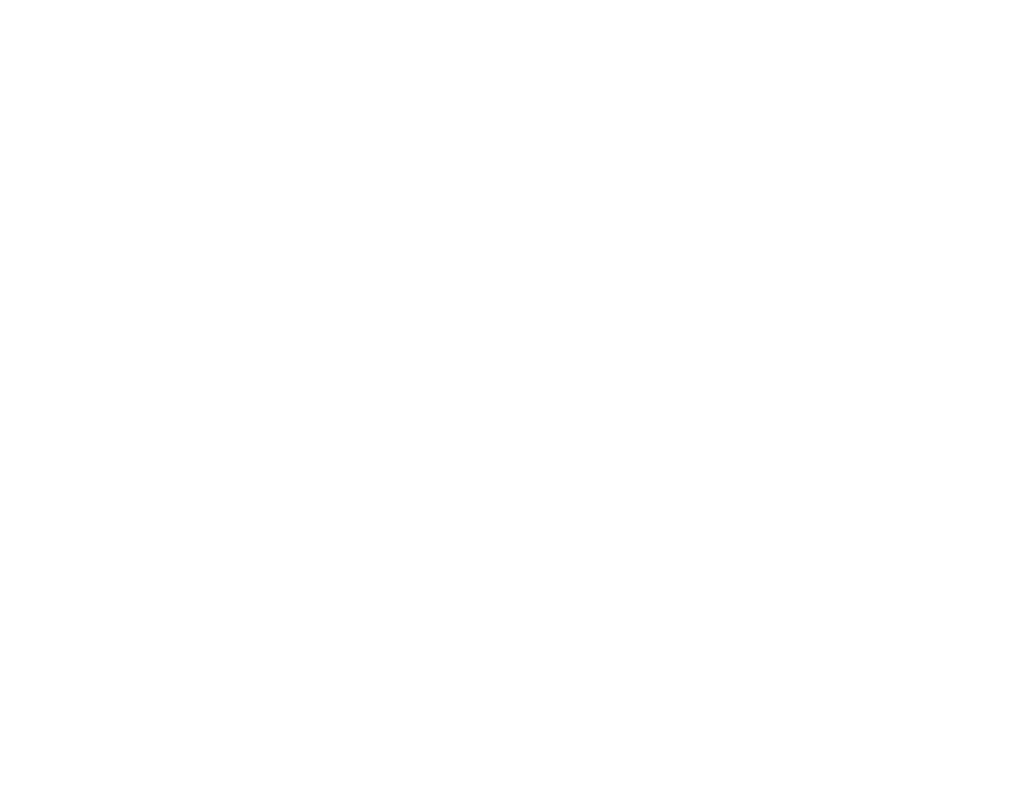
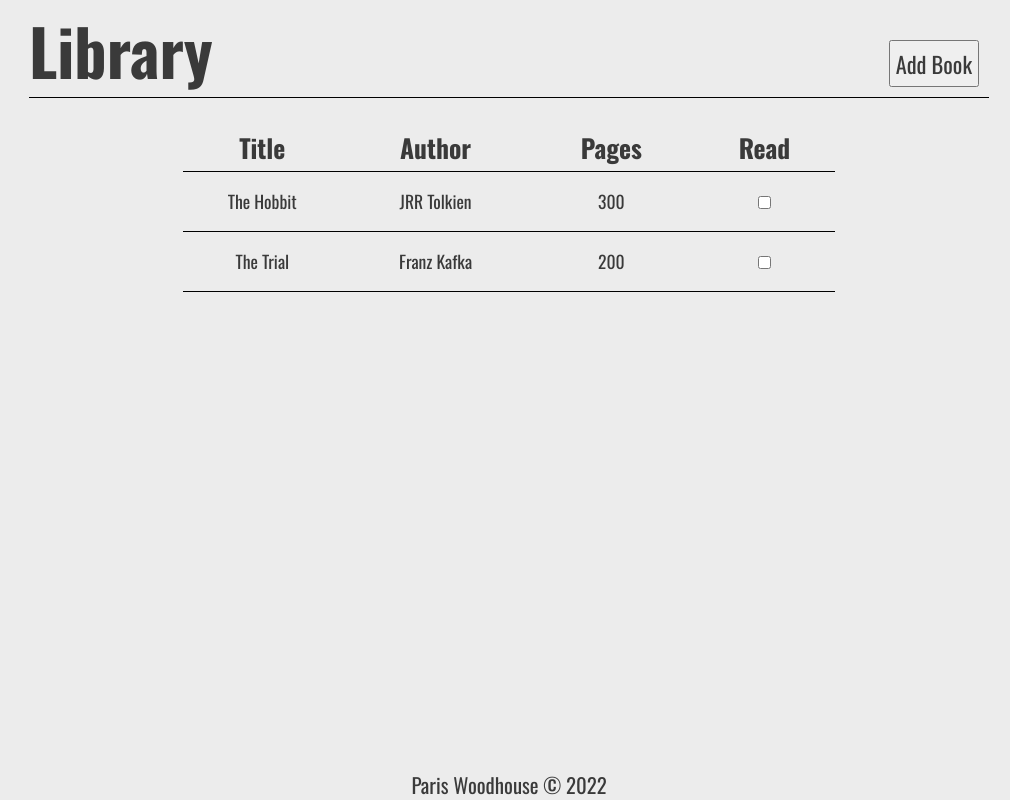
Before and after one commit to Woodhouse1919/library-the-odin-project, a plain HTML site: page index.html in a window 1280 px wide. Shown: the whole page, without its empty margins (131-1141 px from the left). Drawn offline with nearby package versions, Linux system fonts and the light colour scheme.

Commit message:
Website stylings completed

```diff
--- a/index.html
+++ b/index.html
@@ -1,15 +1,61 @@
 <!DOCTYPE html>
 <html lang="en">
   <head>
-  <meta charset="UTF-8">
-  <meta http-equiv="X-UA-Compatible" content="IE=edge">
-  <meta name="viewport" content="width=device-width, initial-scale=1.0">
+    <meta charset="UTF-8" />
+    <meta http-equiv="X-UA-Compatible" content="IE=edge" />
+    <meta name="viewport" content="width=device-width, initial-scale=1.0" />
     <title>Library Project</title>
-  <link rel="stylesheet" href="style.css">
+    <link rel="stylesheet" href="style.css" />
+    <link rel="preconnect" href="https://fonts.googleapis.com" />
+    <link rel="preconnect" href="https://fonts.gstatic.com" crossorigin />
+    <link
+      href="https://fonts.googleapis.com/css2?family=Oswald:wght@300;400;500;600;700&family=Rubik:wght@300&display=swap"
+      rel="stylesheet"
+    />
   </head>
   <body>
+    <header>
+      <h1>Library</h1>
+      <button>Add Book</button>
+    </header>
 
+    <div class="container">
+      <table>
+        <tr>
+          <th>Title</th>
+          <th>Author</th>
+          <th>Pages</th>
+          <th>Read</th>
+        </tr>
+        <tr class="book">
+          <td class="title">The Hobbit</td>
+          <td class="author">JRR Tolkien</td>
+          <td class="pages">300</td>
+          <td class="read"><input type="checkbox" name="read" id="read" /></td>
+        </tr>
+        <tr class="book">
+          <td class="title">The Trial</td>
+          <td class="author">Franz Kafka</td>
+          <td class="pages">200</td>
+          <td class="read"><input type="checkbox" name="read" id="read" /></td>
+        </tr>
+      </table>
+    </div>
+
+    <footer>Paris Woodhouse © 2022</footer>
 
     <script src="main.js"></script>
   </body>
 </html>
+
+<!-- <div class="book">
+        The Hobbit, JRR Tolkien, 300 pages, read:
+        <button class="delete">X</button>
+      </div>
+      <div class="book">
+        The Trial, Franz Kafka, 250 pages, read:
+        <button class="delete">X</button>
+      </div>
+      <div class="book">
+        Harry Potter, JK Rowling, 500 pages, read:
+        <!-- <button class="delete">X</button></div> -->
--- a/style.css
+++ b/style.css
@@ -0,0 +1,69 @@
+* {
+  margin: 0;
+  padding: 0;
+  font-family: 'Oswald', sans-serif;
+  color: rgb(58, 58, 58);
+}
+
+body {
+  display: flex;
+  justify-content: space-between;
+  align-items: center;
+  flex-direction: column;
+  height: 100vh;
+  background-color: rgb(236, 236, 236);
+}
+
+header {
+  display: flex;
+  align-items: flex-end;
+  justify-content: space-between;
+  height: 15%;
+  width: 75%;
+  font-size: 2em;
+  margin-bottom: 25px;
+  border-bottom: 1px solid black;
+}
+
+button {
+  padding: 5px;
+  margin: 10px 10px;
+  font-size: 0.7em;
+}
+
+.container {
+  display: flex;
+  justify-content: center;
+  align-items: flex-start;
+  height: 100%;
+  width: 85%;
+}
+
+table {
+  width: 60%;
+  border-collapse: collapse;
+}
+
+th {
+  padding: 5px;
+  font-size: 1.6em;
+}
+
+tr {
+  border-bottom: 1px solid black;
+}
+
+td {
+  margin: 0 10px;
+}
+
+.book {
+  text-align: center;
+  font-size: 1.1em;
+  height: 60px;
+  border-bottom: 1px solid black;
+}
+
+footer {
+  font-size: 1.3em;
+}
```
Lines whose indentation alone changed are shown as unchanged.
